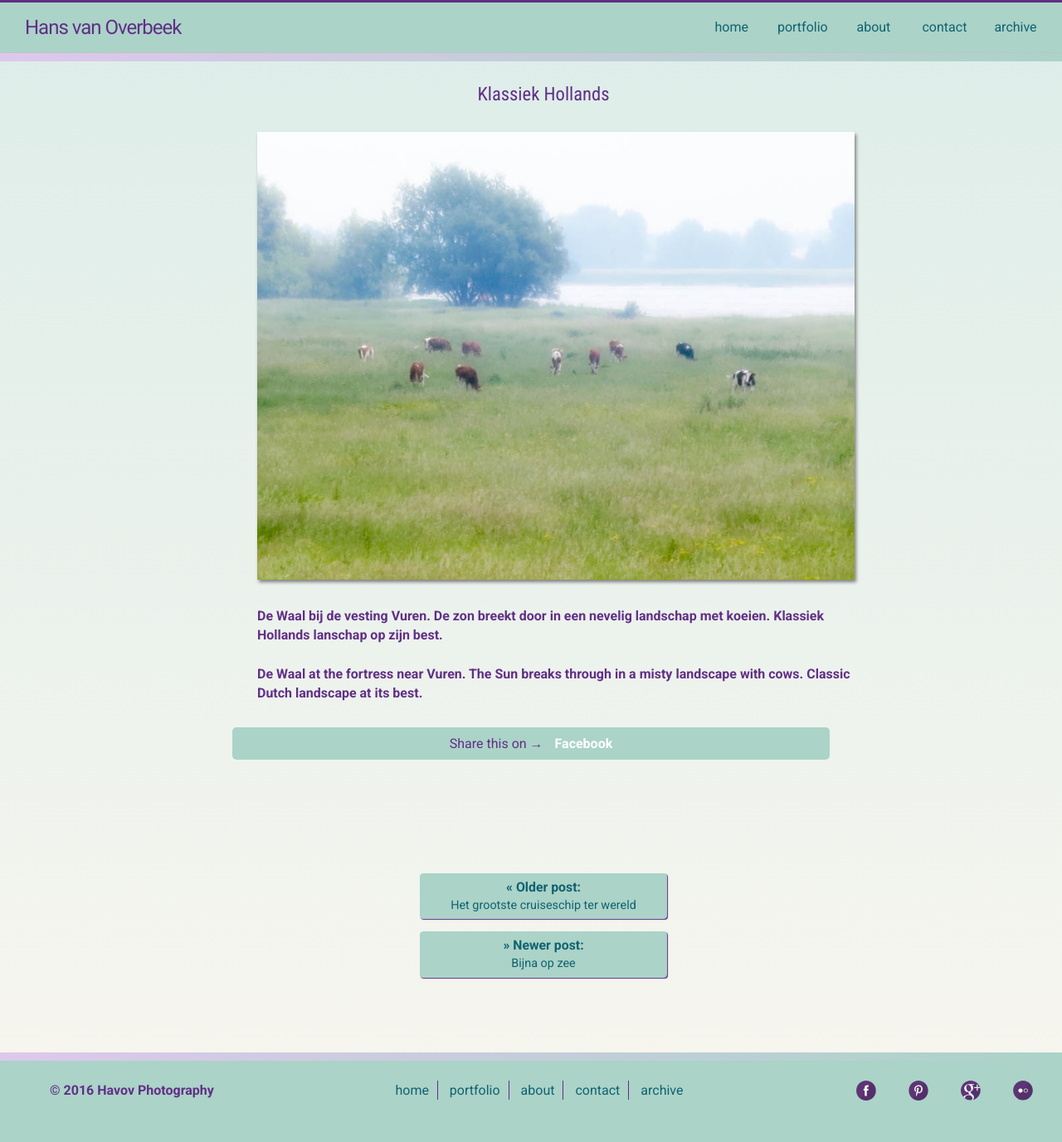
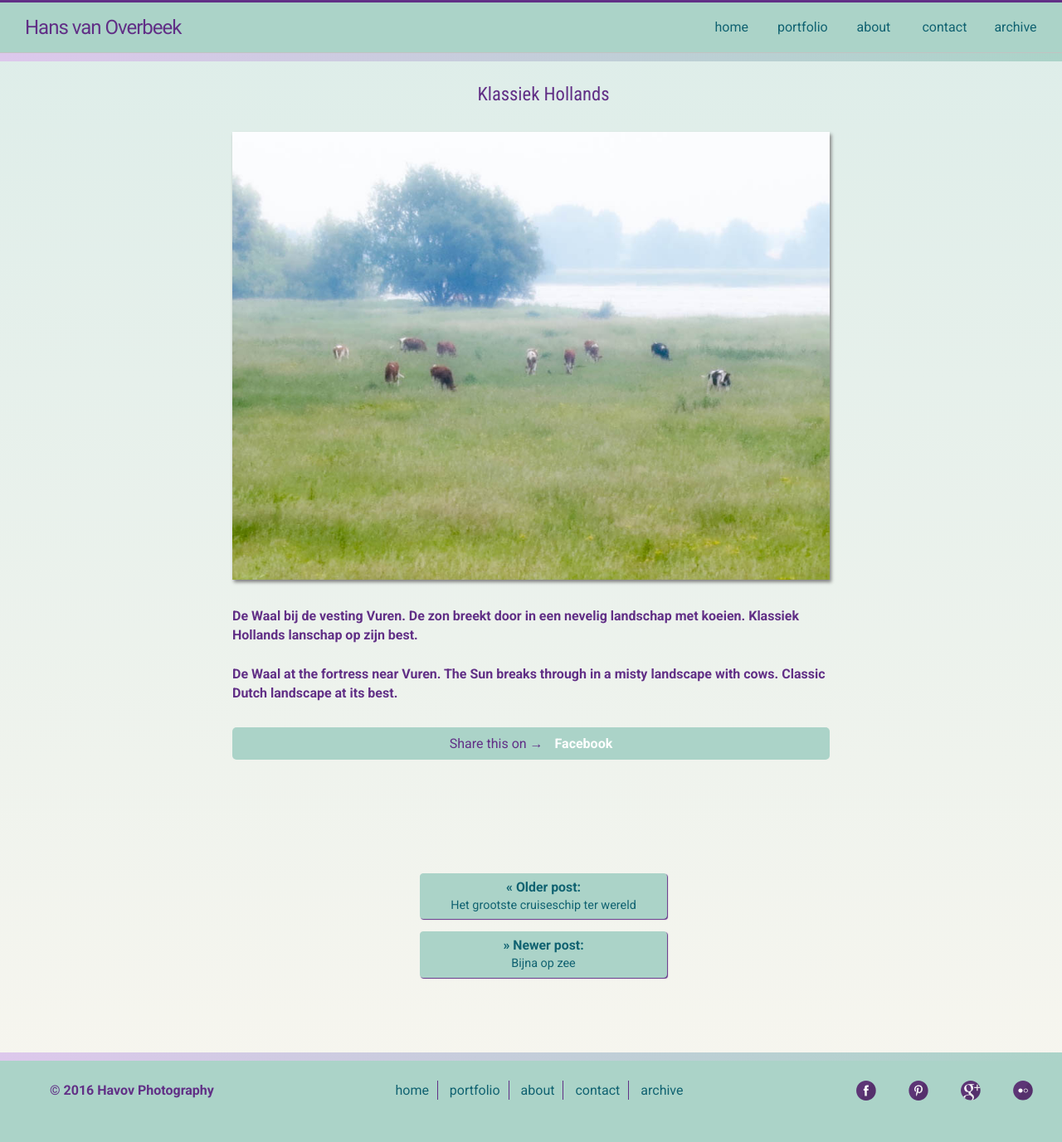
Before and after one commit to hansvanoverbeek/photoblog, a Jekyll site: the page built from _posts/2016-06-02-uiterwaarden.md, in a window 1280 px wide. Shown: the whole page at 83% size. Built offline with Jekyll 4.4.1, drawn with Linux system fonts in a browser that asks for light colours; comment, search, counter and statistics services are not loaded.

Commit message:
layout p img

```diff
--- a/_sass/_layout.scss
+++ b/_sass/_layout.scss
@@ -142,6 +142,7 @@ section.post {
   img {
     margin: 1em auto;
     width: 100%;
+    padding-left: 0;
   }
 }
 
--- a/search.html
+++ b/search.html
@@ -1,7 +1,7 @@
 ---
 layout: search
 ---
-<form action="/search.html" method="get">
+<form "action=/search.html" method="get">
   <label for="search-box">Zoeken | Search</label>
   <input type="text" id="search-box" name="query">
   <input id="search" type="submit" value="Zoeken | Search">
```
